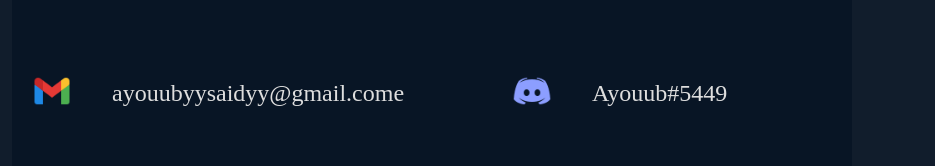
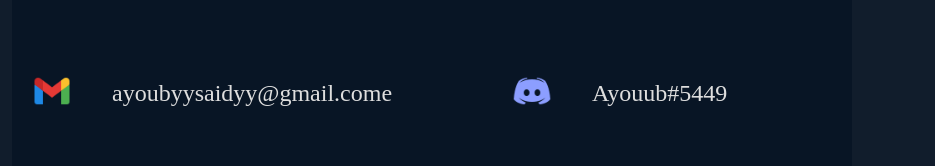
Before and after one commit to Ayouubyy/Portfolio, a React (Create React App) app: page / in a window 1280 px wide. Shown: the part 3928-4094 px from the top of the page, without its empty margins (218-1153 px from the left). Built offline with nearby package versions, Linux system fonts and the light colour scheme.

Commit message:
Fixed mail typo

```diff
--- a/src/components/contact/Contact.js
+++ b/src/components/contact/Contact.js
@@ -12,7 +12,7 @@ function Contact() {
         <div className='contact-container'>
             <div className='info-container'>
                 <img className="contact-icon" src={gmail} />
-                <p className='contact-info'>ayouubyysaidyy@gmail.come</p>
+                <p className='contact-info'>ayoubyysaidyy@gmail.come</p>
                 <img className="contact-icon" src={phoneNumber} />
                 <p className='contact-info'>+21629329814</p>
             </div>
```
